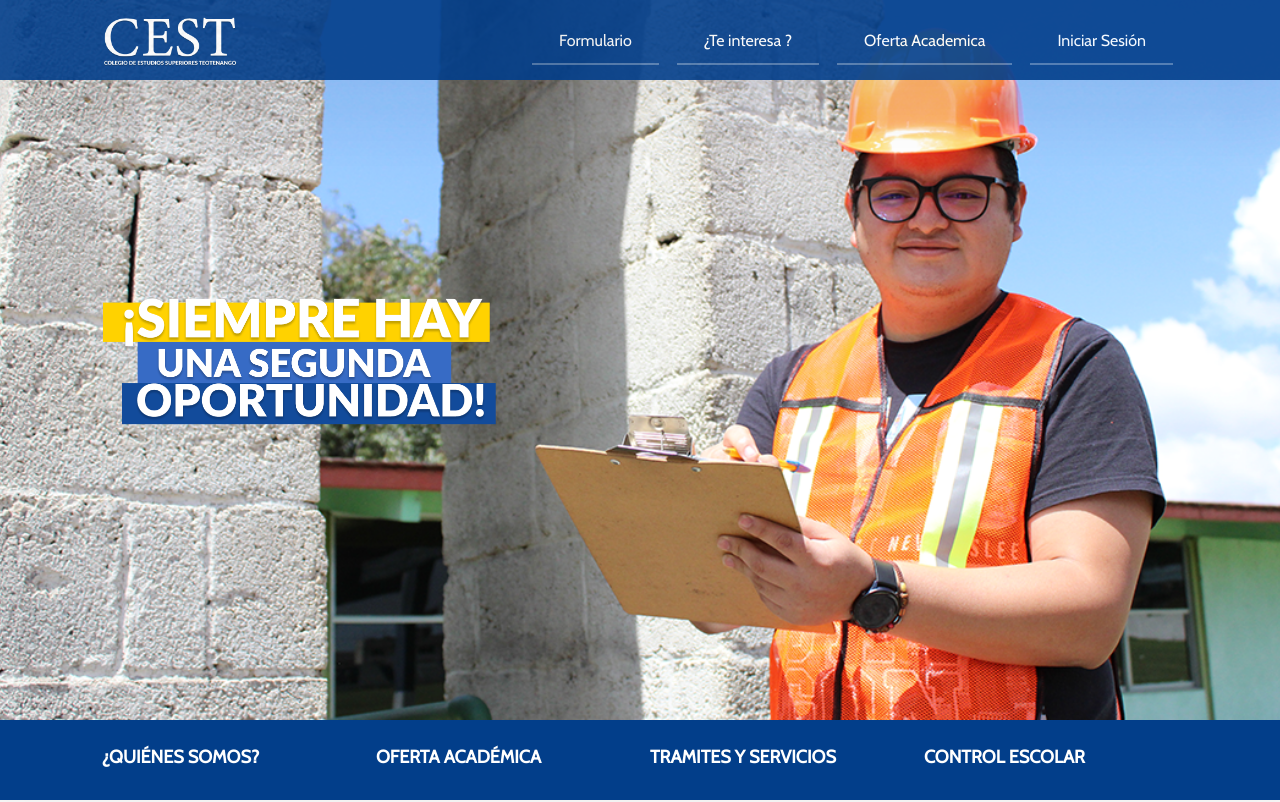
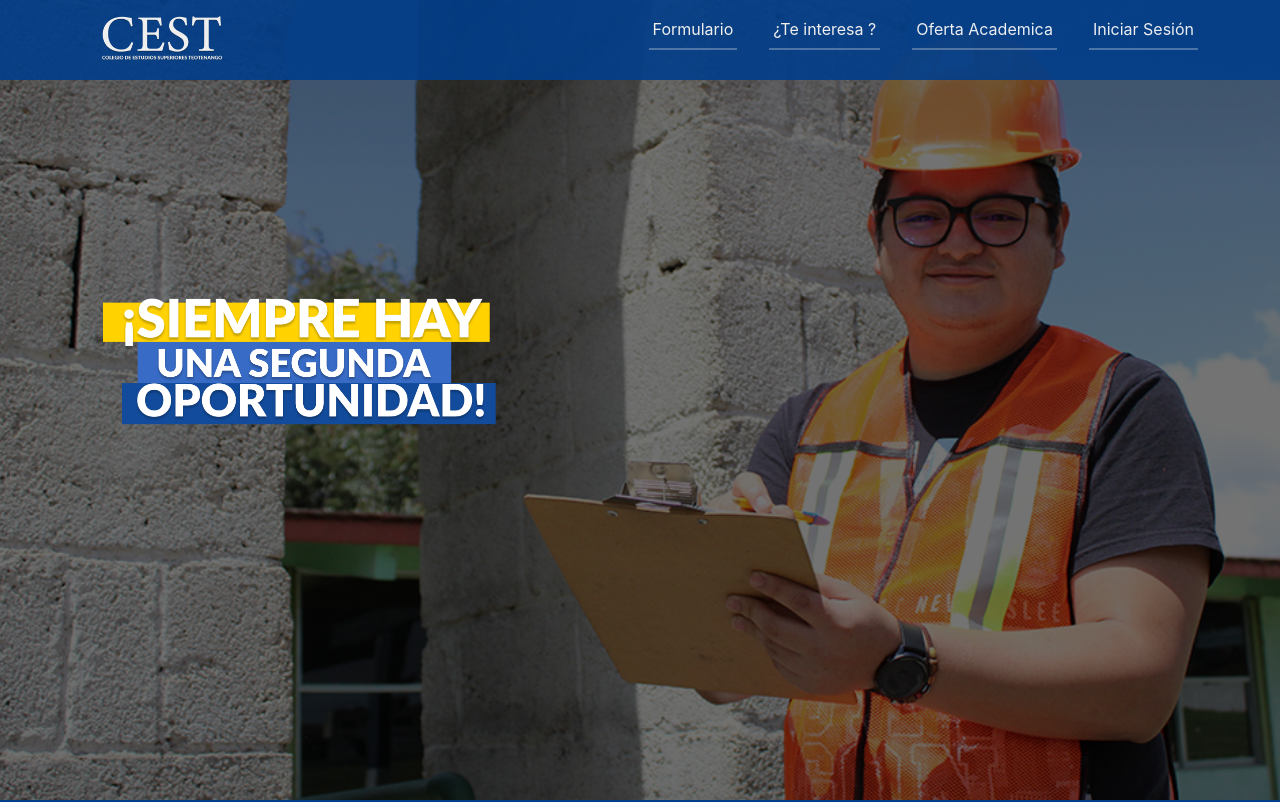
Before and after one commit to Bandu19/cest_colegio, a React (Vite) app: page /inicio in a window 1280 px wide. Shown: the top 802 px of the page. Built offline with nearby package versions, Linux system fonts and the light colour scheme.

Commit message:
Cambio Imagen Portada parte 2

```diff
--- a/src/colegio/data/Navbar.elements.js
+++ b/src/colegio/data/Navbar.elements.js
@@ -1,63 +1,42 @@
 import styled from "styled-components";
 
 export const MobileIcon = styled.div`
-   display: none;
+   /* display: none;
    width: 100px;
-   padding: 0 0 0 0;
+   padding: 0 0 0 0; */
+`;
 
-   @media screen and (max-width: 768px) {
-      display: flex;
-      /* justify-content-center; */
-      cursor: pointer;
+export const Menu = styled.ul`
+   /* margin-left: auto;*/
+   padding: 0;
+   display: grid;
+   grid-auto-flow: column;
+   grid-auto-columns: max-content;
+   gap: 2em;
 
-      svg {
-         fill: #fff;
-      }
+   @media screen and (max-width: 800px) {
+      background-color: #23394d;
+      position: absolute;
+      max-width: 400px;
+      width: 100%;
+      height: 86vh;
+      top: 80px;
+      bottom: 0;
+      right: ${({ open }) => (open ? "0" : "-100%")};
+      overflow-y: auto; /*MUY IMPORTANTE*/
+      opacity: 1;
+      display: grid;
+      gap: 20px;
+      grid-template-columns: 1fr;
+      grid-template-rows: repeat(5, 1fr);
+      transition: 0.5s all ease;
    }
 `;
 
-export const Menu = styled.ul`
-   height: 100%;
-   display: flex;
+export const MenuItem = styled.li`
+   /* height: 100%; */
    list-style: none;
-   margin-bottom: 0;
-
-   @media screen and (max-width: 768px) {
-      background-color: #23394d;
-      position: absolute;
-      opacity: 1;
-      right: ${({ open }) => (open ? "0" : "-100%")};
-      top: 80px;
-      width: 52%;
-      height: 90vh;
-      justify-content: center;
-      flex-direction: column;
-      align-items: center;
-      transition: 0.5s all ease;
-      padding-left: 0;
-   }
-
-   @media screen and (max-width: 425px) {
-      background-color: #23394d;
-      position: absolute;
-      opacity: 1;
-      right: ${({ open }) => (open ? "0" : "-100%")};
-      top: 78px;
-      width: 52%;
-      height: 100vh;
-      justify-content: center;
-      flex-direction: column;
-      align-items: center;
-      transition: 0.5s all ease;
-      padding-left: 0;
-   }
-`;
-
-export const MenuItem = styled.div`
-   /* height: 100%; */
-   padding: 2px 5px;
-   margin: 15px 0;
-   @media screen and (max-width: 768px) {
+   @media screen and (max-width: 800px) {
       width: 100%;
       height: 70px;
       display: flex;
--- a/src/colegio/routes/CestMain.jsx
+++ b/src/colegio/routes/CestMain.jsx
@@ -15,6 +15,7 @@ export const CestMain = () => {
                <SectionHeader />
             </section>
          </header>
+
          <Routes>
             <Route path="inicio" element={<Contenido />} />
             <Route path="formulario" element={<Formulario />} />
--- a/src/css/index.css
+++ b/src/css/index.css
@@ -1,3 +1,7 @@
+:root {
+   --padding-container: 100px 0;
+   --color-title: #001a49;
+}
 body {
    margin: 0;
    font-family: -apple-system, BlinkMacSystemFont, "Segoe UI", "Roboto", "Oxygen", "Ubuntu",
@@ -14,16 +18,32 @@ a {
 nav {
    padding: 0;
 }
+.header {
+   width: 100%;
+   height: 100vh;
+   /* min-height: 600px;
+   max-height: 800px;*/
+   position: relative;
+   display: grid;
+   grid-template-rows: 100px 1fr;
+   color: #fff; /*TENEMOS QUE CAMBIARLO A MODO BUSTRAP*/
+}
 
-.header {
-   background-image: url(../assets/fotografia_principal.png);
-   height: calc(100vh - 80px);
-   background-repeat: no-repeat;
+.header::after {
+   content: "";
+   position: absolute;
+   top: 0;
+   left: 0;
+   width: 100%;
+   height: 100%;
+   background-image: linear-gradient(180deg, #0000008c 0%, #0000008c 100%),
+      url(../assets/fotografia_principal.png);
    background-size: cover;
-   background-attachment: fixed;
-   background-position: center; /*PENDIENTE*/
-   position: relative;
+   background-position: center;
+
+   z-index: -1;
 }
+
 /* background: url(fondo.jpg) no-repeat;
 
 background-size: cover;
@@ -63,18 +83,43 @@ background-position: center center;
    background: #023e8a;
 }
 
+.nav_1 {
+   --padding-container: 0;
+   display: flex;
+   align-items: center;
+   justify-content: space-between;
+}
+
+.nav__links {
+   color: #fff;
+   text-decoration: none;
+}
+
 .imagen_estilo {
    max-width: 50%;
    height: 100%;
 }
 
+/*QUITAR*/
 .items-cta {
    border-bottom: 2px solid rgba(255, 255, 255, 0.3);
    transition: all 300ms;
 }
 
-.img-logo {
-   width: 11rem;
+.img-logo img {
+   width: 10rem;
+}
+
+/*IMPORTANTE*/
+
+.nav__menu {
+   margin: auto;
+   cursor: pointer;
+   display: none;
+}
+.nav__img {
+   display: block;
+   width: 30px;
 }
 
 /**********************************************************************/
@@ -82,14 +127,15 @@ background-position: center center;
 .header .container_header {
    padding: 0;
 }
-
+/*QUITAR*/
 .nav_items {
    color: #fff;
-   margin-right: 20px;
-   padding: 10px 15px;
+   /* margin-right: 20px; */
+   padding: 7px 4px;
    font-weight: inherit;
 }
 
+/*PENDIENTE*/
 .hero_container {
    display: flex;
    height: calc(100vh - 70px);
@@ -139,7 +185,7 @@ background-position: center center;
    display: none;
    fill: #fff;
 }
-
+/* QUITAR */
 .icono_portada {
    display: none;
 }
@@ -233,6 +279,7 @@ background-position: center center;
    transition: all 0.5s ease-in;
 }
 
+/*QUITAR*/
 .fuente_letrra {
    font-family: "Cabin", sans-serif;
 }
@@ -262,15 +309,24 @@ background-position: center center;
 } */
 
 /****************************MEDIAQUERY******************************/
-@media (max-width: 768px) {
+@media (max-width: 800px) {
    /****************************MEDIAQUERY-NAVBAR******************************/
 
-   .header {
+   /* .header {
       background-image: url(/src/assets/fotografia_principal_mobile_2.png);
       height: calc(110vh - 80px);
-   }
+   } */
    .img-logo {
       width: 8rem;
+   }
+   .nav__menu {
+      display: block;
+      margin-right: 0;
+   }
+
+   .content_width {
+      max-width: 1200px;
+      width: 50%;
    }
    .mobile-nav-toggle {
       color: #fff;
@@ -280,7 +336,7 @@ background-position: center center;
       font-size: 2em;
    }
    nav {
-      padding-top: 10px;
+      padding-top: 0;
    }
    .nav_mod {
       opacity: 1;
@@ -293,24 +349,28 @@ background-position: center center;
    }
    .icono_link {
       width: 100%;
-      display: flex;
-      justify-content: left;
+      display: grid;
+      grid-template-columns: repeat(2, 1fr);
+      align-items: center;
+      justify-items: center;
+      text-align: center;
    }
    .icono_link svg {
       display: flex;
-      margin-right: 25px;
    }
 
    .icono_link2 {
-      width: 100%;
-      display: flex;
+      width: 102%;
+      display: grid;
+      grid-template-columns: repeat(2, 1fr);
+      align-items: center;
+      justify-items: center;
    }
 
    .icono_link2 svg {
-      display: flex;
-      margin-right: 25px;
+      display: block;
    }
-
+   /*quitar*/
    .icono_portada {
       display: flex;
    }
@@ -402,13 +462,13 @@ background-position: center center;
 }
 
 @media (max-width: 560px) {
-   .header {
+   /* .header {
       background: url(../assets/fotografia_principal_mobile_2.png) no-repeat;
       background-size: cover;
       background-position: center center;
       background-attachment: fixed;
       height: calc(100vh - 80px);
-   }
+   } */
    .img-logo_mb {
       width: 19rem;
       padding-left: 3px;
@@ -446,10 +506,10 @@ background-position: center center;
    .color h2 {
       font-size: 190%;
    }
-
+   /*
    .icono_link2 svg {
       margin-right: 13px;
-   }
+   } */
    .prubea2 svg {
       display: none;
    }
@@ -462,14 +522,14 @@ background-position: center center;
       text-transform: uppercase;
       font-size: 20px;
    }
-   .icono_link svg {
+   /* .icono_link svg {
       font-size: 3em;
       margin-right: 1px;
       margin-right: 0;
-   }
-   .icono_link2 svg {
+   } */
+   /* .icono_link2 svg {
       margin-right: 10px;
-   }
+   } */
 
    .icono-prueba {
       font-size: 3em;
--- a/src/ui/componentes/Navbar.jsx
+++ b/src/ui/componentes/Navbar.jsx
@@ -1,9 +1,11 @@
 // import { Link, NavLink } from "react-router-dom";
 import { useState } from "react";
 import "../../css/index.css";
+import { MobileIcon, Menu, MenuItem } from "../../colegio/data/Navbar.elements";
+
 import imgLogo from "../../assets/cest_superior_izquierdo.png";
+import icono_2 from "../../assets/menu.svg";
 
-import { MobileIcon, Menu, MenuItem } from "../../colegio/data/Navbar.elements";
 import {
    FaBars,
    FaBalanceScale,
@@ -20,86 +22,64 @@ export const Navbar = () => {
    return (
       <div className="container ">
          <IconContext.Provider value={{ style: { fontSize: "2em" } }}>
-            <nav
-               className="
-               row text-white
-               justify-content-between
-               align-items-center  "
-            >
+            <nav className="nav_1  ">
                {/* LOGO */}
-               <a href="#" className="col-auto">
-                  <img src={imgLogo} alt="Logo CEST" className="img-logo" />
-               </a>
-
+               <div className="img-logo">
+                  <img src={imgLogo} alt="" />
+               </div>
                {/* ANCLAS */}
 
-               <div className="col-auto ">
                <Menu open={showMobileMenu}>
-                     <a href="#" className="icono_portada justify-content-center">
+                  <a href="#" className="icono_portada">
                      <img src={imgLogo} alt="Logo CEST" className="img-logo_mb" />
                   </a>
 
                   <MenuItem>
-                        <a
-                           className="text-reset nav_items items-cta row fuente_letrra  "
-                           href="https://dashboard-colegio-formulario.netlify.app"
-                           /* PARA CERRAR LOS ENLACES */
-                           onClick={() => setShowMobileMenu(!showMobileMenu)}
-                        >
-                           <div className="icono_link ">
+                     <div className="content_width ">
+                        <a href="#" className="nav__links text-reset ">
+                           <div className="icono_link nav_items items-cta">
                               <FaBalanceScale />
                               Formulario
                            </div>
                         </a>
+                     </div>
                   </MenuItem>
                   <MenuItem>
-                        <a
-                           className="text-reset nav_items items-cta row fuente_letrra "
-                           href="#"
-                           /* PARA CERRAR LOS ENLACES */
-                           onClick={() => setShowMobileMenu(!showMobileMenu)}
-                        >
-                           <div className="icono_link2 ">
+                     <div className="content_width">
+                        <a href="#" className="nav__links">
+                           <div className="icono_link2 nav_items items-cta">
                               <FaUserTie />
                               ¿Te interesa ?
                            </div>
                         </a>
+                     </div>
                   </MenuItem>
                   <MenuItem>
-                        <a
-                           className="text-reset nav_items items-cta row fuente_letrra "
-                           href="#"
-                           /* PARA CERRAR LOS ENLACES */
-                           onClick={() => setShowMobileMenu(!showMobileMenu)}
-                        >
-                           <div className="icono_link ">
+                     <div className="content_width">
+                        <a href="#" className="nav__links">
+                           <div className="icono_link nav_items items-cta">
                               <FaCubes />
                               Oferta Academica
                            </div>
                         </a>
+                     </div>
                   </MenuItem>
                   <MenuItem>
-                        <a
-                           className="text-reset nav_items items-cta row fuente_letrra "
-                           href="#"
-                           /* PARA CERRAR LOS ENLACES */
-                           onClick={() => setShowMobileMenu(!showMobileMenu)}
-                        >
-                           <div className="icono_link ">
-                              <FaHome className="icono-prueba" />
+                     <a href="#" className="nav__links">
+                        <div className="icono_link nav_items items-cta">
+                           <FaHome />
                            Iniciar Sesión
                         </div>
                      </a>
                   </MenuItem>
                </Menu>
-               </div>
 
-               <MobileIcon
-                  className="justify-content-center"
+               <div
+                  className="nav__menu"
                   onClick={() => setShowMobileMenu(!showMobileMenu)}
                >
-                  {showMobileMenu ? <FaTimes /> : <FaBars />}
-               </MobileIcon>
+                  <img src={icono_2} className="nav__img" />
+               </div>
             </nav>
          </IconContext.Provider>
       </div>
```
Also changed, not shown: src/assets/close.svg (added), src/assets/menu.svg (added). Lines whose indentation alone changed are shown as unchanged.
